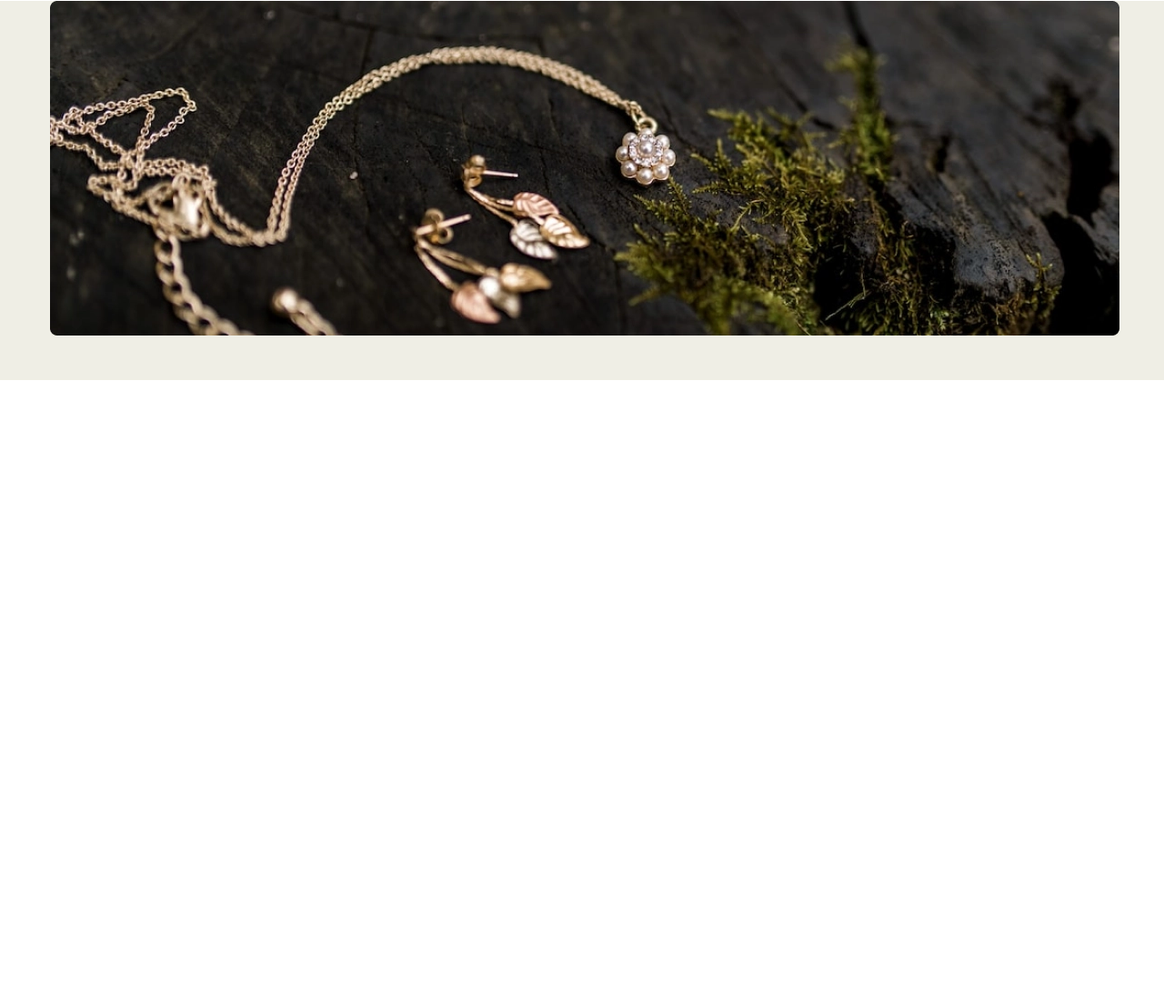
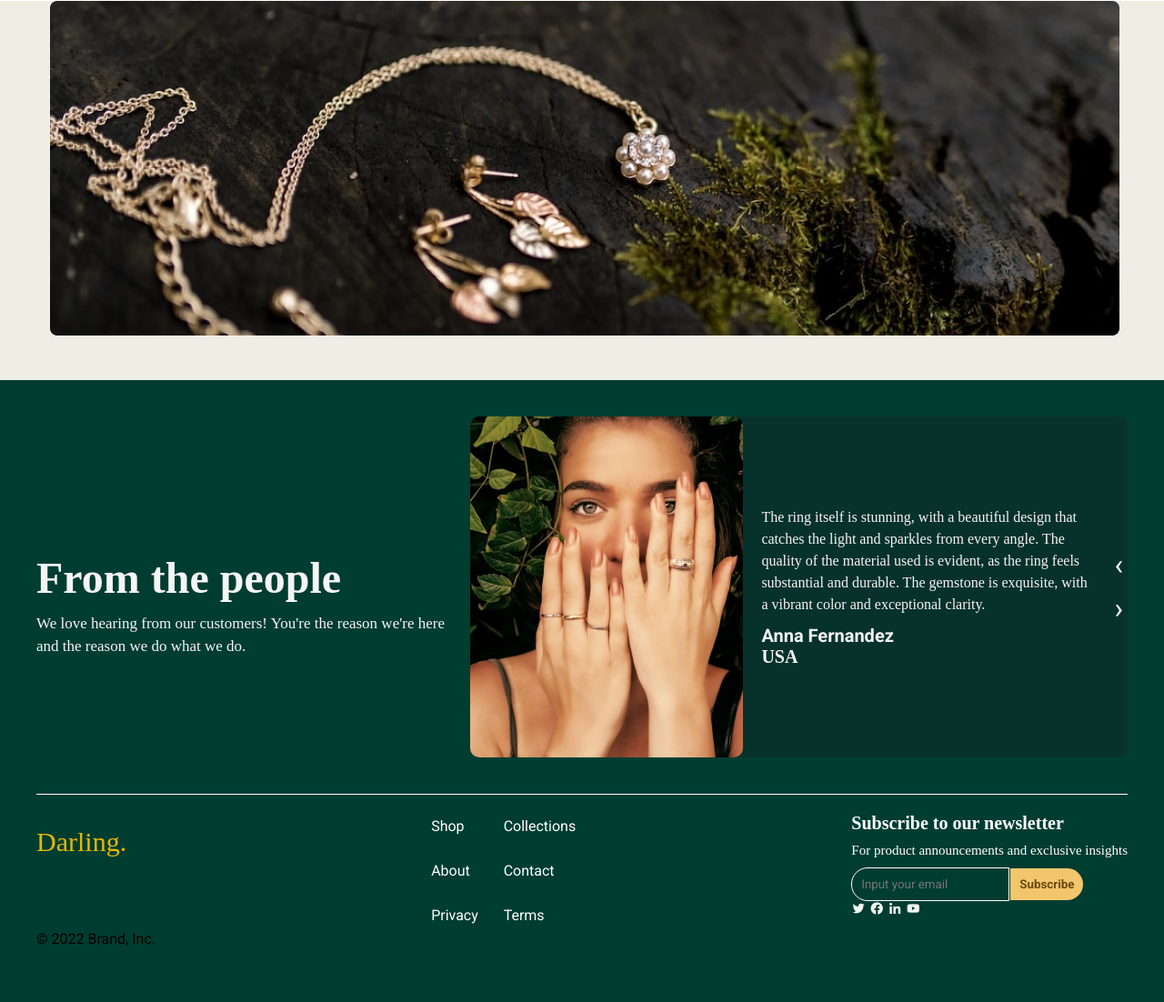
Before and after one commit to SaraJaramillo12/Darling, a plain HTML site: page index.html in a window 1280 px wide. Shown: the part 2844-3946 px from the top of the page at 91% size. Before the commit the page ends 3262 px from the top, so only its background shows below. Drawn offline with nearby package versions, Linux system fonts and the light colour scheme.

Commit message:
se agrego el footer

```diff
--- a/index.html
+++ b/index.html
@@ -205,4 +205,76 @@
       </section>
     </main>
   </body>
+
+  <footer class="footer">
+    <section class="testimonial">
+      <div class="testimonial-header">
+        <h2>From the people</h2>
+        <p>
+          We love hearing from our customers!
+          You're the reason we're here and
+          the reason we do what we do.
+        </p>
+      </div>
+      <div class="testimonial-content">
+        <img
+          src="assets/footer-opinion.webp"
+          alt="Customer image"
+          class="testimonial-image"
+          id="testimonial-image"
+        />
+        <blockquote class="testimonial-text">
+          <p id="testimonial-text">
+            The ring itself is stunning, with a beautiful design that catches
+            the light and sparkles from every angle. The quality of the
+            material used is evident, as the ring feels substantial and
+            durable. The gemstone is exquisite, with a vibrant color and
+            exceptional clarity.
+          </p>
+          <footer id="testimonial-footer">
+            <strong>Anna Fernandez</strong><br />USA
+          </footer>
+        </blockquote>
+        <nav class="testimonial-nav">
+          <button class="nav-button" onclick="prevTestimonial()">
+            &#8249;
+          </button>
+          <button class="nav-button" onclick="nextTestimonial()">
+            &#8250;
+          </button>
+        </nav>
+      </div>
+    </section>
+    <section class="footer-links">
+      <div class="brand">
+        <h2>Darling.</h2>
+        <p>&copy; 2022 Brand, Inc.</p>
+      </div>
+      <nav class="links">
+        <a href="shop.html">Shop</a>
+        <a href="#">Collections</a>
+        <a href="#">About</a>
+        <a href="#">Contact</a>
+        <a href="#">Privacy</a>
+        <a href="#">Terms</a>
+      </nav>
+      <div class="newsletter">
+        <h3>Subscribe to our newsletter</h3>
+        <p>For product announcements and exclusive insights</p>
+        <form>
+          <input type="email" placeholder="Input your email" />
+          <button type="submit">Subscribe</button>
+        </form>
+
+        <div class="social-icons">
+          <i class="bx bxl-twitter"></i>
+          <i class="bx bxl-facebook-circle"></i>
+          <i class="bx bxl-linkedin"></i>
+          <i class="bx bxl-youtube"></i>
+        </div>
+      </div>
+    </section>
+  </footer>
+
+
 </html>
--- a/styles/index.css
+++ b/styles/index.css
@@ -385,3 +385,183 @@
   margin-left: 55px;
   margin-bottom: 45px;
 }
+
+footer.footer {
+  padding: 40px 20px;
+  background-color: #003d31;
+  display: flex;
+  flex-direction: column;
+  align-items: center;
+}
+
+.testimonial {
+  display: flex;
+  align-items: flex-start;
+  margin-bottom: 40px;
+  max-width: 1200px;
+  width: 100%;
+}
+
+.testimonial-header {
+  max-width: 500px;
+  margin-right: 20px;
+  color: whitesmoke;
+}
+
+.testimonial-header h2 {
+  font-family: Cormorant Garamond;
+  font-size: 48px;
+  margin: 0;
+  font-weight: bold;
+  margin-top: 150px;
+}
+
+.testimonial-header p {
+  position: flex;
+  font-family: Manrope;
+  margin: 10px 0 0;
+  font-size: 17px;
+  line-height: 1.5em;
+}
+
+.testimonial-content {
+  display: flex;
+  align-items: center;
+  width: 90%;
+  background-color: #171A1F4D;
+  padding: 10 px;
+  border-radius:10px;
+  flex-grow: 1;
+}
+
+.testimonial-image {
+  width: 300px;
+  height: 375px;
+  border-radius: 10px;
+  margin-right: 20px;
+  object-fit: cover;
+}
+
+.testimonial-text {
+  flex-grow: 1;
+  margin-right: 20px;
+  color: whitesmoke;
+}
+
+.testimonial-text p {
+  font-size: 16px;
+  font-family: Manrope;
+  line-height: 1.5em;
+}
+
+.testimonial-text footer {
+  margin-top: 10px;
+  font-family: Manrope;
+  font-size: 20px;
+  font-weight: bold;
+}
+
+.testimonial-nav {
+  display: flex;
+  flex-direction: column;
+  align-items: center;
+}
+
+.nav-button {
+  background: none;
+  border: none;
+  color: #fff;
+  font-size: 2em;
+  cursor: pointer;
+  margin: 5px;
+}
+
+.footer-links {
+  display: flex;
+  justify-content: space-between;
+  width: 100%;
+  max-width: 1200px;
+  padding: 20px 0;
+  border-top: 1px solid #fff;
+}
+
+.brand h2 {
+  font-family: Manrope;
+  font-size: 30px;
+  margin: 0;
+  font-weight: 400;
+  color: #e6b800;
+  margin-top: 15px;
+  margin-bottom: 80px;
+}
+
+.links {
+  font-family: Manrope;
+  display: grid;
+  grid-template-columns: repeat(2, 1fr);
+}
+
+.newsletter {
+  display: flex;
+  flex-direction: column;
+  align-items: flex-start;
+
+}
+
+.links a {
+  color: #fff;
+  text-decoration: none;
+  margin: 5px 0;
+}
+
+.links a:hover {
+  text-decoration: underline;
+}
+
+.newsletter h3 {
+  font-family: Cormorant Garamond;
+  margin: 0;
+  font-size: 20px;
+  color: white;
+}
+
+.newsletter p {
+  font-family: Manrope;
+  margin: 10px 0;
+  font-size: 15px;
+  color: white;
+}
+
+.newsletter form {
+  display: flex;
+  align-items: center;
+}
+
+.newsletter input {
+  padding: 10px;
+  margin-right: 1px;
+  border: 1px solid #fff;
+  border-radius: 18px 0px 0px 18px;
+  background-color: transparent;
+  color: #fff;
+}
+
+.newsletter button {
+  padding: 10px;
+  color: #6B4A09FF;
+  border: none;
+  border-radius: 0px 18px 18px 0px;
+  cursor: pointer;
+  background: #F2C66DFF;
+  font-weight: bold;
+}
+
+.newsletter button:hover {
+  color: #6B4A09FF;
+  background: rgb(248, 205, 119);
+}
+
+.social-icons i {
+  color: whitesmoke;
+  margin-bottom: 10px;
+}
```
